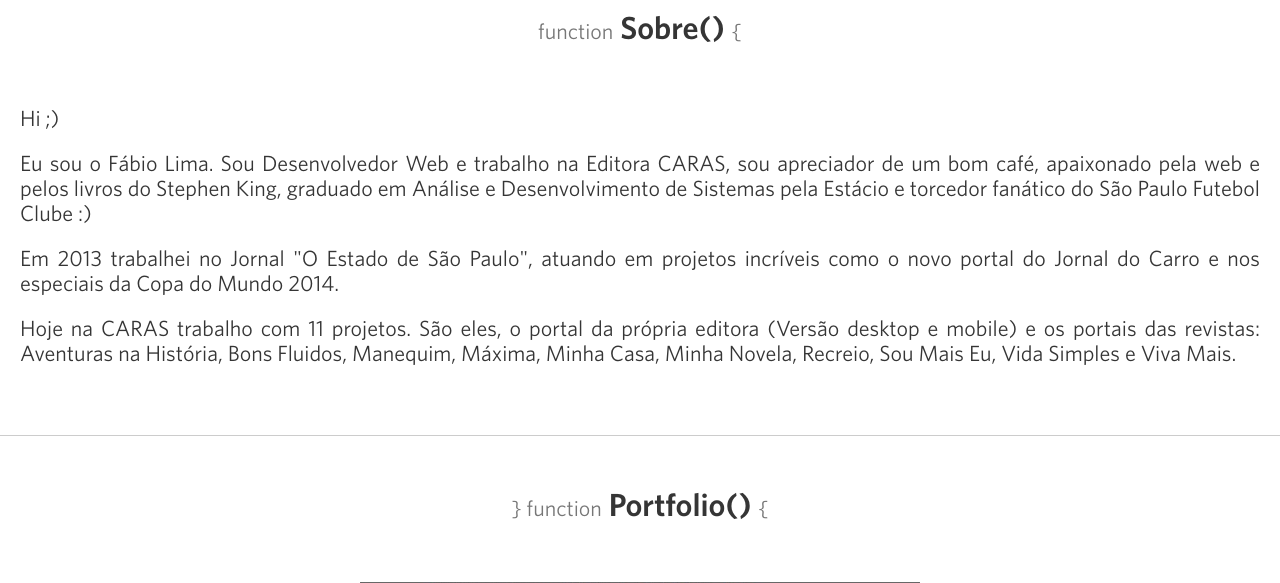
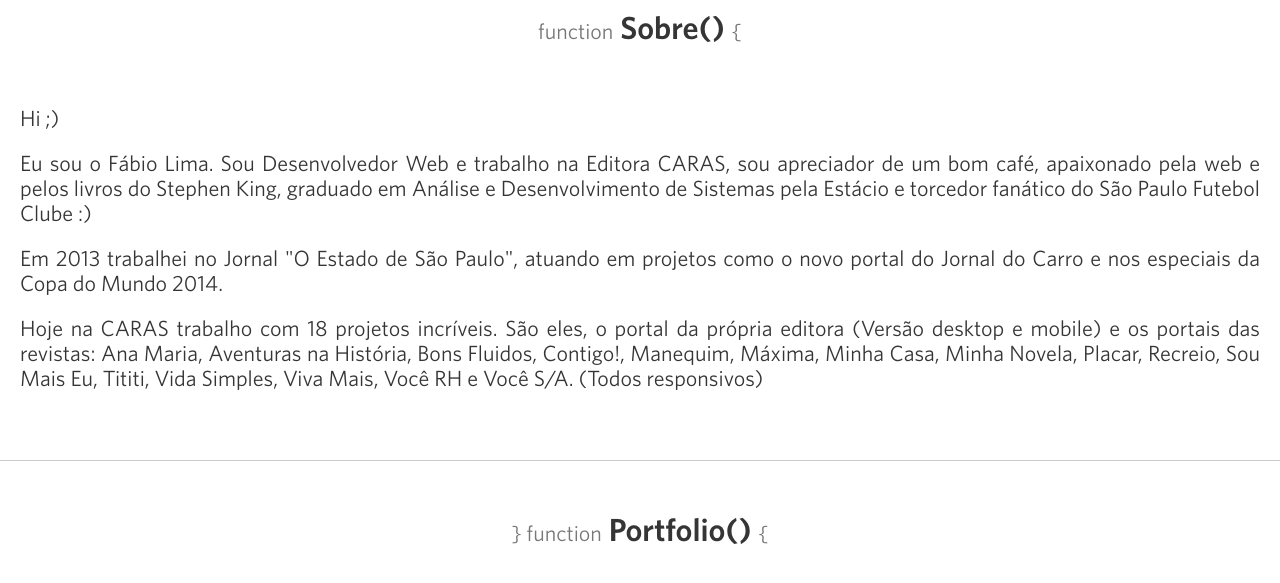
Before and after one commit to fabiolimarocha/portfolio-fabiolimarocha, a PHP site: page / in a window 1280 px wide. Shown: the part 642-1225 px from the top of the page. Run offline with PHP 8.4, Linux system fonts and the light colour scheme.

Commit message:
Ajustes de texto

```diff
--- a/index.php
+++ b/index.php
@@ -153,9 +153,9 @@ if($_SERVER['REQUEST_METHOD'] == 'POST') {
 
 					<p>Eu sou o Fábio Lima. Sou Desenvolvedor Web e trabalho na Editora CARAS, sou apreciador de um bom café, apaixonado pela web e pelos livros do Stephen King, graduado em Análise e Desenvolvimento de Sistemas pela Estácio e torcedor fanático do São Paulo Futebol Clube :)</p>
 
-					<p>Em 2013 trabalhei no Jornal "O Estado de São Paulo", atuando em projetos incríveis como o novo portal do Jornal do Carro e nos especiais da Copa do Mundo 2014.</p>
+					<p>Em 2013 trabalhei no Jornal "O Estado de São Paulo", atuando em projetos como o novo portal do Jornal do Carro e nos especiais da Copa do Mundo 2014.</p>
 
-					<p>Hoje na CARAS trabalho com 11 projetos. São eles, o portal da própria editora (Versão desktop e mobile) e os portais das revistas: Aventuras na História, Bons Fluidos, Manequim, Máxima, Minha Casa, Minha Novela, Recreio, Sou Mais Eu, Vida Simples e Viva Mais.</p>
+					<p>Hoje na CARAS trabalho com 18 projetos incríveis. São eles, o portal da própria editora (Versão desktop e mobile) e os portais das revistas: Ana Maria, Aventuras na História, Bons Fluidos, Contigo!, Manequim, Máxima, Minha Casa, Minha Novela, Placar, Recreio, Sou Mais Eu, Tititi, Vida Simples, Viva Mais, Você RH e Você S/A. (Todos responsivos) </p>
 
 				</div>
 			</section>
```
